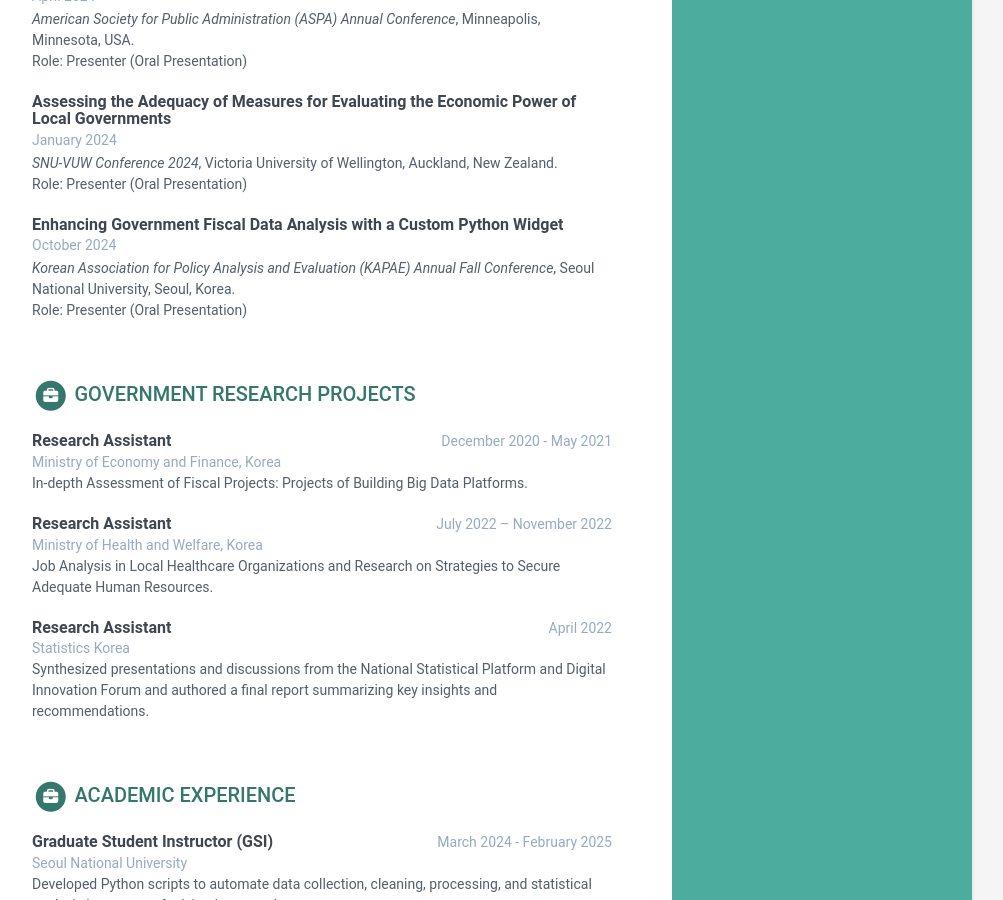
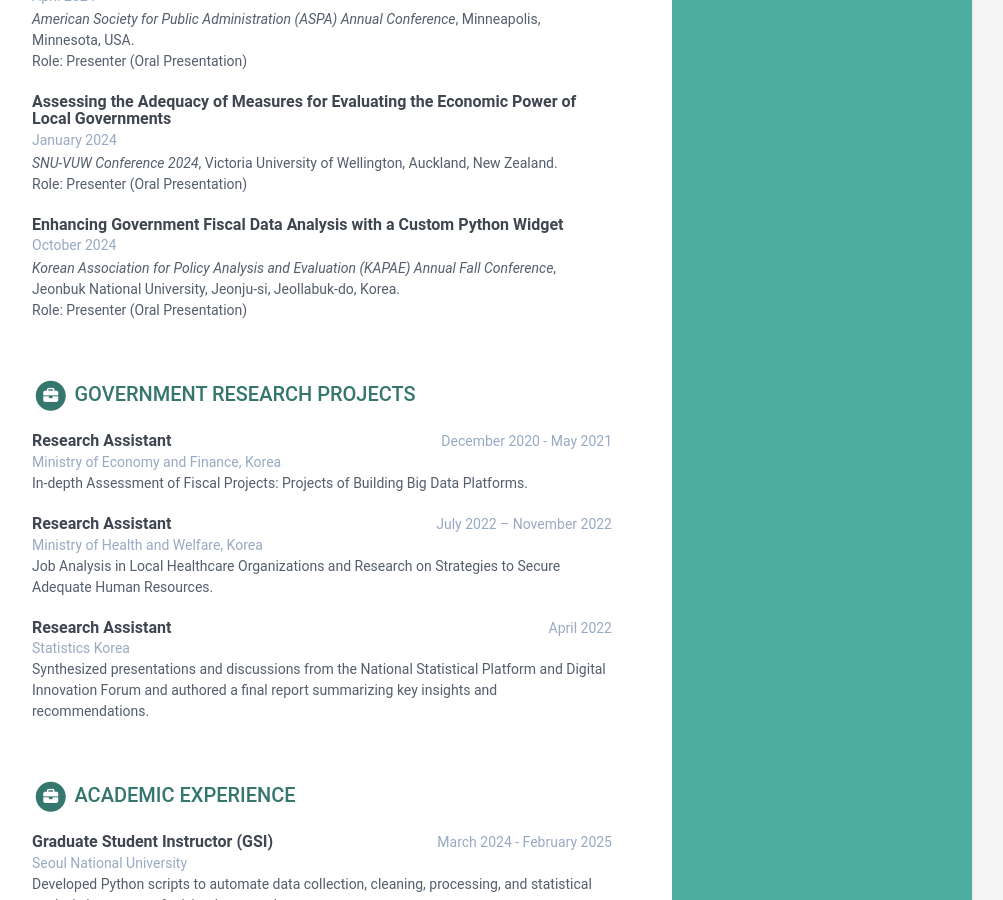
Before and after one commit to WookieLee/wookielee.github.io, a Jekyll site: the page built from index.html, in a window 1280 px wide and 900 px high, scrolled down 1623 px. Shown: the whole window, without its empty margins (168-1171 px from the left). Built offline with Jekyll 4.4.1, drawn with Linux system fonts in a browser that asks for light colours.

Commit message:
Update data.yml

```diff
--- a/_data/data.yml
+++ b/_data/data.yml
@@ -224,7 +224,7 @@
     #credentialurl: www.github.com
     #credentialname: Source
     details: |
-      <i>Korean Association for Policy Analysis and Evaluation (KAPAE) Annual Fall Conference</i>, Seoul National University, Seoul, Korea.<br>
+      <i>Korean Association for Policy Analysis and Evaluation (KAPAE) Annual Fall Conference</i>, Jeonbuk National University, Jeonju-si, Jeollabuk-do, Korea.<br>
       Role: Presenter (Oral Presentation)
 
 software:
```
